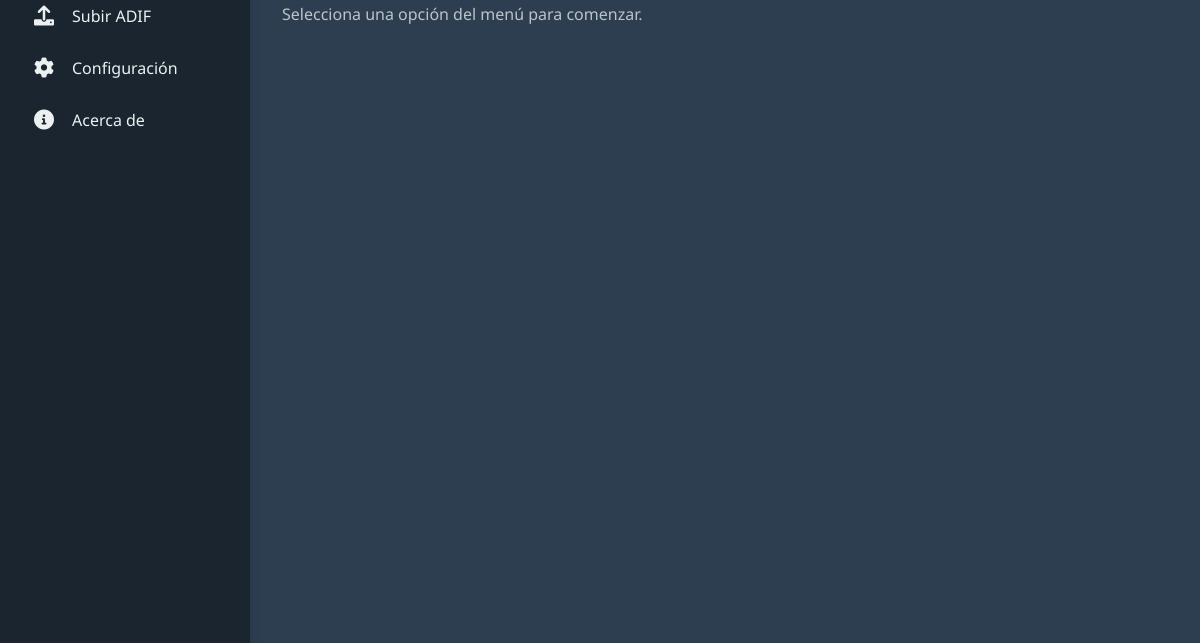
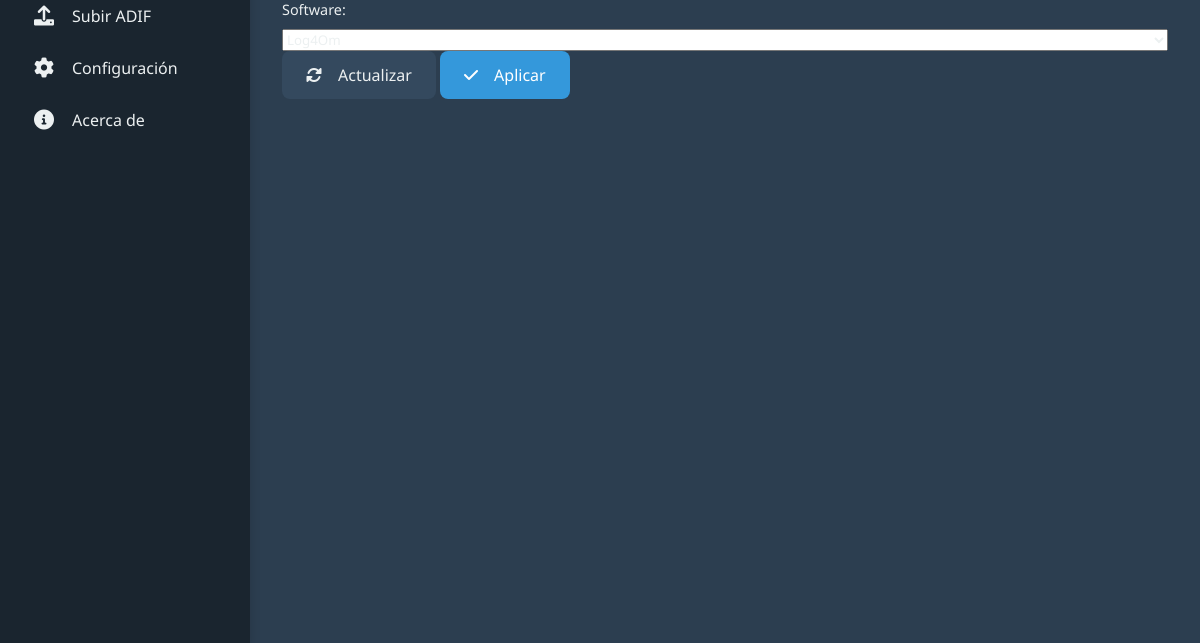
Before and after one commit to JSDRAKE/lda-uploader, an Electron app: page src/renderer/index.html in a window 1200 px wide. Shown: the part 157-800 px from the top of the page. Drawn offline with Linux system fonts and the light colour scheme; no server answers.

Commit message:
feat: Agregar selectores de indicativo y software con botones de actualizar y aplicar
- Agregado contenedor de selectores con dos selectores:
  * Indicativo/Alias (carga dinámica)
  * Software (opciones: Log4Om, WSJTX, JTDX, N1MM)
- Agregado botones de actualizar y aplicar
  * Actualizar: refrescar la lista de indicativos
  * Aplicar: aplicar la configuración seleccionada
- Alineación de elementos en la misma altura
- Estilos consistentes con el diseño de la aplicación

```diff
--- a/src/renderer/index.html
+++ b/src/renderer/index.html
@@ -62,6 +62,35 @@
           <h1>Bienvenido a LdA Uploader</h1>
         </div>
         <div class="content-body" id="content">
+          <section id="inicio" class="section active">
+            <div class="selectors-container">
+              <div class="form-group">
+                <label for="indicativo">Indicativo/Alias:</label>
+                <select id="indicativo" class="form-control">
+                  <!-- Los indicativos y alias se cargarán dinámicamente -->
+                </select>
+              </div>
+              <div class="form-group">
+                <label for="software">Software:</label>
+                <select id="software" class="form-control">
+                  <option value="log4om">Log4Om</option>
+                  <option value="wsjtx">WSJTX</option>
+                  <option value="jtdx">JTDX</option>
+                  <option value="n1mm">N1MM</option>
+                </select>
+              </div>
+              <div class="form-group">
+                <div class="button-group">
+                  <button type="button" id="updateBtn" class="btn btn-secondary">
+                    <i class="fas fa-sync-alt"></i> Actualizar
+                  </button>
+                  <button type="button" id="applyBtn" class="btn btn-primary">
+                    <i class="fas fa-check"></i> Aplicar
+                  </button>
+                </div>
+              </div>
+            </div>
+          </section>
           <!-- El contenido dinámico se cargará aquí -->
           <section id="inicio" class="section active">
             <h2>Página Principal</h2>
```
